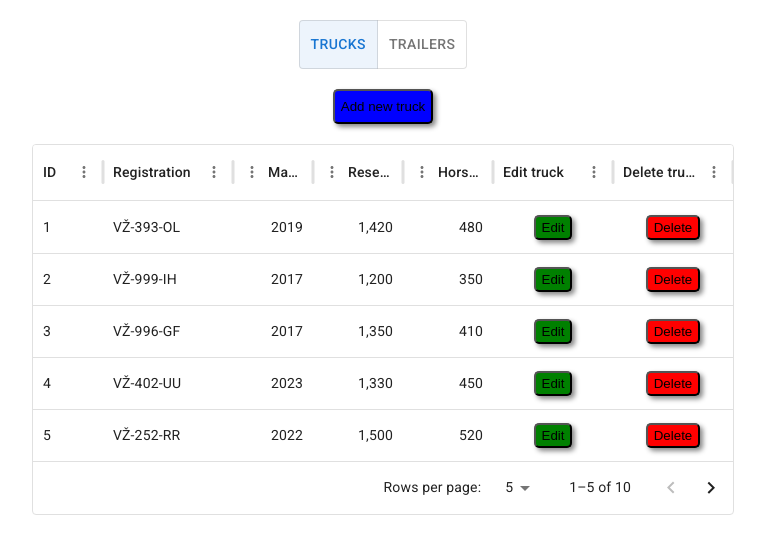
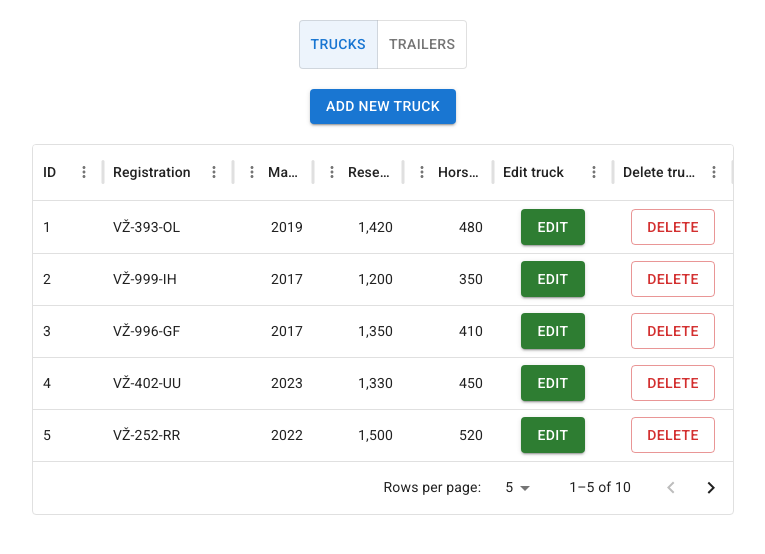
Before and after one commit to Lnola/INFSUS_SOTR, a React (Vite) app in the folder client/: page /trucks in a window 1280 px wide. Shown: the top 554 px of the page, without its empty margins (257-1022 px from the left). Built offline with nearby package versions, Linux system fonts and the light colour scheme.

Commit message:
808 zadnji

```diff
--- /dev/null
+++ b/client/src/components/common/ModalActions.tsx
@@ -0,0 +1,27 @@
+import styled from "@emotion/styled"
+import { Button } from "@mui/material"
+
+const StyledButtonContainer = styled.div`
+  display: flex;
+  justify-content: space-between;
+  width: 100%;
+  padding-left: 20%;
+  padding-right: 20%;
+  padding-bottom: 20px;
+`
+
+type Props = {
+  handleClose: (args: any) => void
+}
+
+const ModalActions = ({handleClose}: Props) => {
+
+  return(
+    <StyledButtonContainer>
+      <Button type="submit" variant='contained' >Save</Button>
+      <Button type="button" variant='outlined' onClick={() => handleClose(false)}>Close</Button>
+    </StyledButtonContainer>
+  )
+}
+
+export default ModalActions
--- a/client/src/components/common/styled.ts
+++ b/client/src/components/common/styled.ts
@@ -1,13 +1,5 @@
 import styled from "@emotion/styled";
 
-export const StyledButtonContainer = styled.div`
-  display: flex;
-  justify-content: space-between;
-  width: 100%;
-  padding-left: 20%;
-  padding-right: 20%;
-  padding-bottom: 20px;
-`
 export const StyledForm = styled.form`
   display: flex;
   justify-content: space-between;
--- a/client/src/components/truck/AddNewTruckModal.tsx
+++ b/client/src/components/truck/AddNewTruckModal.tsx
@@ -2,7 +2,8 @@ import Alert from '@mui/material/Alert';
 import Snackbar from '@mui/material/Snackbar';
 import React from 'react';
 import { useState } from 'react';
-import { StyledButtonContainer, StyledForm, StyledModal, StyledModalContainer } from '../common/styled';
+import ModalActions from '@/components/common/ModalActions';
+import {StyledForm, StyledModal, StyledModalContainer } from '@/components/common/styled';
 
 
 
@@ -78,10 +79,7 @@ const EditTruckModal = ({setShowAddNewModal, setShowSuccessSnackbar}: {setShowAd
                 <input type="number" name="horsepower" value={formData.horsepower} onChange={handleChange} />
               </div>
             </div>
-            <StyledButtonContainer>
-              <button type="submit" style={{ width: '100px', height: '30px' }}>Save</button>
-              <button type="button" style={{ width: '100px', height: '30px' }} onClick={() => setShowAddNewModal(false)}>Close</button>
-            </StyledButtonContainer>
+            <ModalActions handleClose={setShowAddNewModal}/>
           </StyledForm>
         </div>
       </StyledModal>
--- a/client/src/components/truck/EditTruckModal.tsx
+++ b/client/src/components/truck/EditTruckModal.tsx
@@ -2,7 +2,8 @@ import Alert from '@mui/material/Alert';
 import Snackbar from '@mui/material/Snackbar';
 import { useState } from 'react';
 import React from 'react';
-import { StyledButtonContainer, StyledForm, StyledModal, StyledModalContainer } from '../common/styled';
+import ModalActions from '@/components/common/ModalActions';
+import {StyledForm, StyledModal, StyledModalContainer } from '@/components/common/styled';
 import Truck from "@/models/Truck";
 
 
@@ -82,10 +83,7 @@ const EditTruckModal = ({truck, setShowEditModal, setShowSuccessSnackbar}: {truc
                 <input type="number" name="horsepower" value={formData.horsepower} onChange={handleChange} />
               </div>
             </div>
-            <StyledButtonContainer>
-              <button type="submit" style={{ width: '100px', height: '30px' }}>Save</button>
-              <button type="button" style={{ width: '100px', height: '30px' }} onClick={() => setShowEditModal(false)}>Close</button>
-            </StyledButtonContainer>
+            <ModalActions handleClose={setShowEditModal}/>
           </StyledForm>
         </div>
       </StyledModal>
--- a/client/src/pages/truck.tsx
+++ b/client/src/pages/truck.tsx
@@ -1,5 +1,6 @@
 import styled from '@emotion/styled'
 import Alert from '@mui/material/Alert';
+import Button from '@mui/material/Button'
 import Snackbar from '@mui/material/Snackbar';
 import ToggleButton from '@mui/material/ToggleButton';
 import ToggleButtonGroup from '@mui/material/ToggleButtonGroup';
@@ -10,14 +11,6 @@ import AddNewTruckModal from '@/components/truck/AddNewTruckModal';
 import EditTruckModal from '@/components/truck/EditTruckModal';
 import Truck from '@/models/Truck';
 
-
-const StyledButton = styled.button(props => ({
-  height: '25px',
-  backgroundColor: props.color,
-  borderRadius: '5px',
-  boxShadow: '3px 3px 5px #888888'
-}))
-
 const StyledContainer = styled.div`
   display: flex;
   justify-content: center;
@@ -26,19 +19,19 @@ const StyledContainer = styled.div`
 
 const EditButton = ({ id, setShowEditModal, setEditTruckId }: { id: number; setShowEditModal: (show: boolean) => void; setEditTruckId: (editId: number) => void}) => {
   return (
-    <StyledButton color="green" onClick={() => {setShowEditModal(true); setEditTruckId(id)}}>Edit</StyledButton>
+    <Button variant="contained" color="success" onClick={() => {setShowEditModal(true); setEditTruckId(id)}}>Edit</Button>
   )
 }
 
 const DeleteButton = ({ id }: { id: number }) => {
   return (
-    <StyledButton color="red" onClick={() => console.log(`Delete ${id}`)}>Delete</StyledButton>
+    <Button variant="outlined" color="error" onClick={() => console.log(`Delete ${id}`)}>Delete</Button>
   )
 }
 
 const AddNewTruckButton = ({setShowAddNewModal}: {setShowAddNewModal: (show: boolean) => void}) => {
   return (
-    <StyledButton style={{height: '35px'}} color="blue" onClick={() => setShowAddNewModal(true)}>Add new truck</StyledButton>
+    <Button style={{height: '35px'}} variant="contained" onClick={() => setShowAddNewModal(true)}>Add new truck</Button>
   )
 }
 
--- a/client/tsconfig.json
+++ b/client/tsconfig.json
@@ -20,6 +20,7 @@
     "strict": true,
     "noUnusedLocals": true,
     "noUnusedParameters": true,
+    "noImplicitAny": false,
     "noFallthroughCasesInSwitch": true,
     "baseUrl": ".",
     "paths": {
```
Also changed, not shown: client/.eslintrc.cjs, 1 other file (tests, documents, lock files or other folders).
